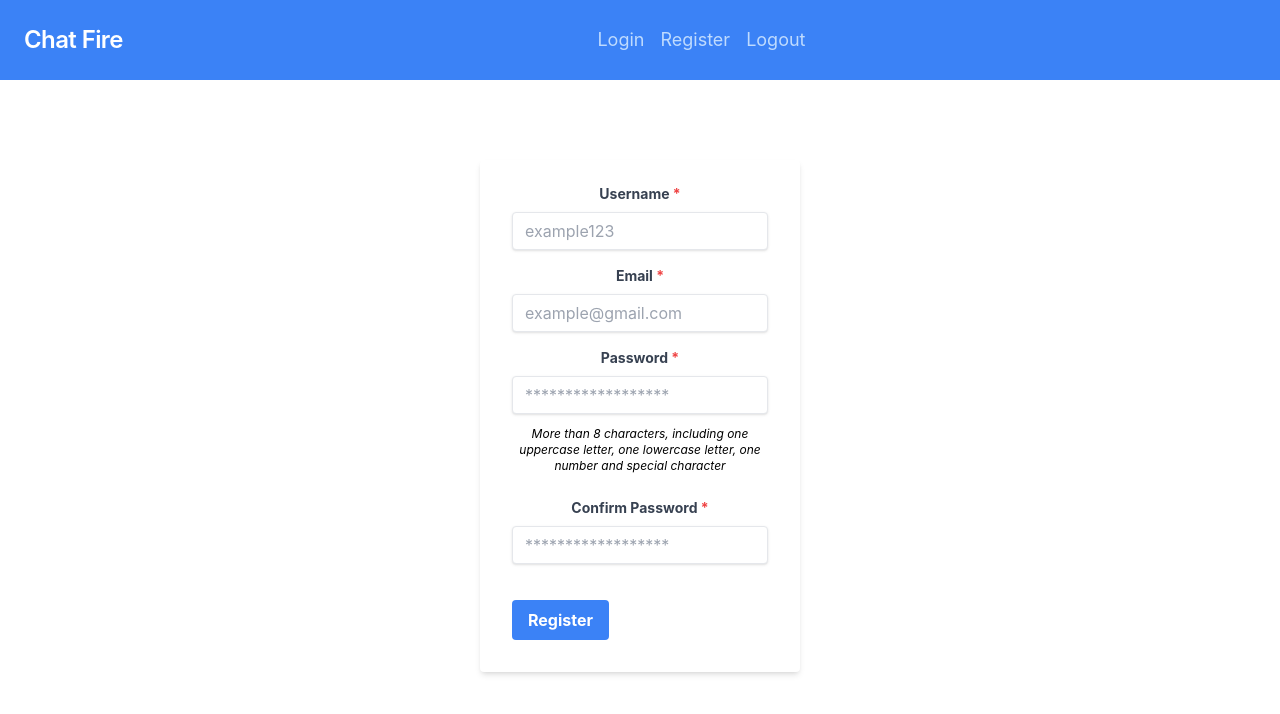
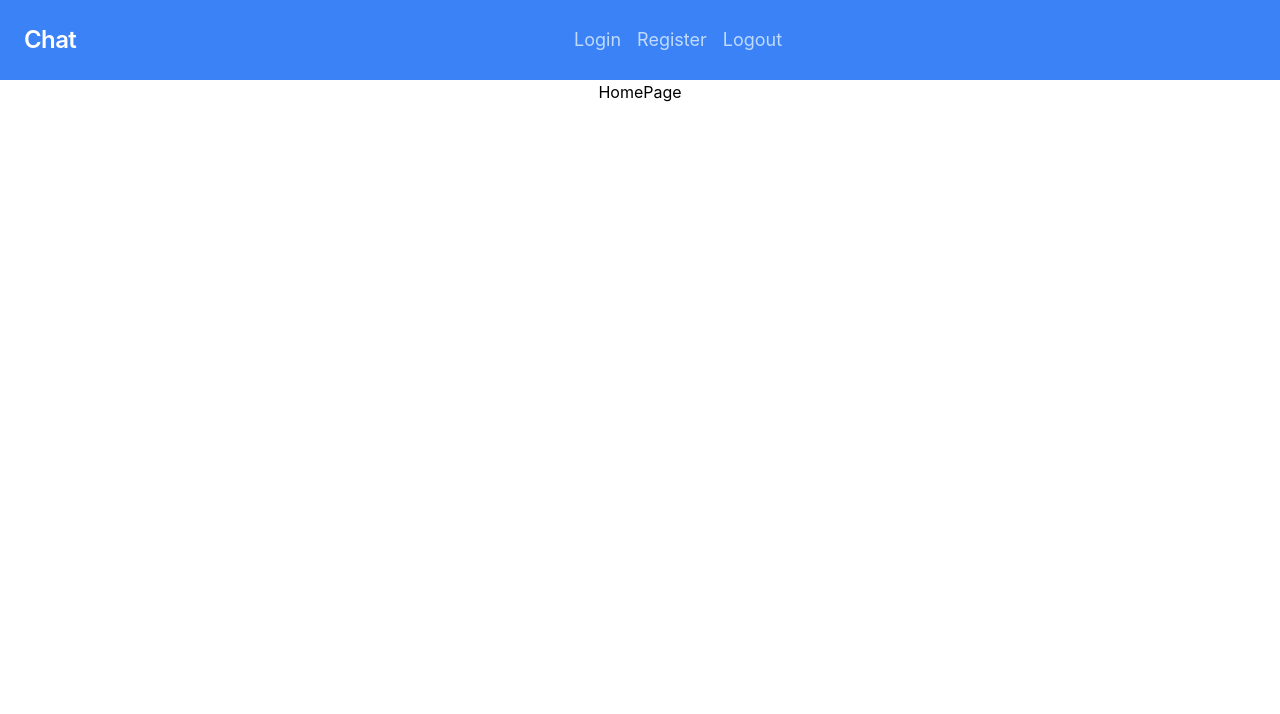
Before and after one commit to Vivy24/MessageApp, a React (Create React App) app: page / in a window 1280 px wide. Shown: the top 714 px of the page. Built offline with nearby package versions, Linux system fonts and the light colour scheme; a web font is replaced by a local one.

Commit message:
Linking the page

```diff
--- a/package.json
+++ b/package.json
@@ -10,6 +10,7 @@
     "@testing-library/user-event": "^13.5.0",
     "react": "^17.0.2",
     "react-dom": "^17.0.2",
+    "react-router-dom": "^6.2.1",
     "react-scripts": "5.0.0",
     "web-vitals": "^2.1.4"
   },
--- a/src/App.js
+++ b/src/App.js
@@ -1,12 +1,20 @@
 import "./App.css";
 import NavBar from "./components/NavBar";
+import { Routes, Route } from "react-router-dom";
+
+import HomePage from "./pages/HomePage";
+import LoginPage from "./pages/LoginPage";
 import RegisterPage from "./pages/RegisterPage";
 
 function App() {
   return (
     <div className="App">
       <NavBar />
-      <RegisterPage />
+      <Routes>
+        <Route path="/" element={<HomePage />} />
+        <Route path="/login" element={<LoginPage />} />
+        <Route path="/register" element={<RegisterPage />} />
+      </Routes>
     </div>
   );
 }
--- a/src/components/NavBar.js
+++ b/src/components/NavBar.js
@@ -1,8 +1,12 @@
+import { NavLink, useNavigate } from "react-router-dom";
+
 const NavBar = () => {
   return (
     <nav className="flex items-center justify-between flex-wrap bg-blue-500 p-6">
       <div className="flex items-center flex-shrink-0 text-white mr-6">
-        <span className="font-semibold text-2xl tracking-tight">Chat Fire</span>
+        <NavLink className="font-semibold text-2xl tracking-tight" to="/">
+          Chat
+        </NavLink>
       </div>
       <div className="block lg:hidden">
         <button className="flex items-center px-3 py-2 border rounded text-blue-200 border-blue-400 hover:text-white hover:border-white">
@@ -18,18 +22,18 @@ const NavBar = () => {
       </div>
       <div className="w-full block flex-grow lg:flex lg:items-center lg:w-auto">
         <div className="text-lg lg:flex-grow ">
-          <a
-            href="#responsive-header"
+          <NavLink
             className="block mt-4 lg:inline-block lg:mt-0 text-blue-200 hover:text-white mr-4"
+            to="/login"
           >
             Login
-          </a>
-          <a
-            href="#responsive-header"
+          </NavLink>
+          <NavLink
             className="block mt-4 lg:inline-block lg:mt-0 text-blue-200 hover:text-white mr-4"
+            to="/register"
           >
             Register
-          </a>
+          </NavLink>
           <button className="block mt-4 lg:inline-block lg:mt-0 text-blue-200 hover:text-white">
             Logout
           </button>
--- a/src/index.js
+++ b/src/index.js
@@ -1,14 +1,17 @@
-import React from 'react';
-import ReactDOM from 'react-dom';
-import './index.css';
-import App from './App';
-import reportWebVitals from './reportWebVitals';
+import React from "react";
+import ReactDOM from "react-dom";
+import "./index.css";
+import App from "./App";
+import reportWebVitals from "./reportWebVitals";
+import { BrowserRouter } from "react-router-dom";
 
 ReactDOM.render(
   <React.StrictMode>
-    <App />
+    <BrowserRouter>
+      <App />
+    </BrowserRouter>
   </React.StrictMode>,
-  document.getElementById('root')
+  document.getElementById("root")
 );
 
 // If you want to start measuring performance in your app, pass a function
--- a/src/pages/HomePage.js
+++ b/src/pages/HomePage.js
@@ -0,0 +1,7 @@
+import React from "react";
+
+const HomePage = () => {
+  return <div>HomePage</div>;
+};
+
+export default HomePage;
```
Also changed, not shown: 1 other file (tests, documents, lock files or other folders).
